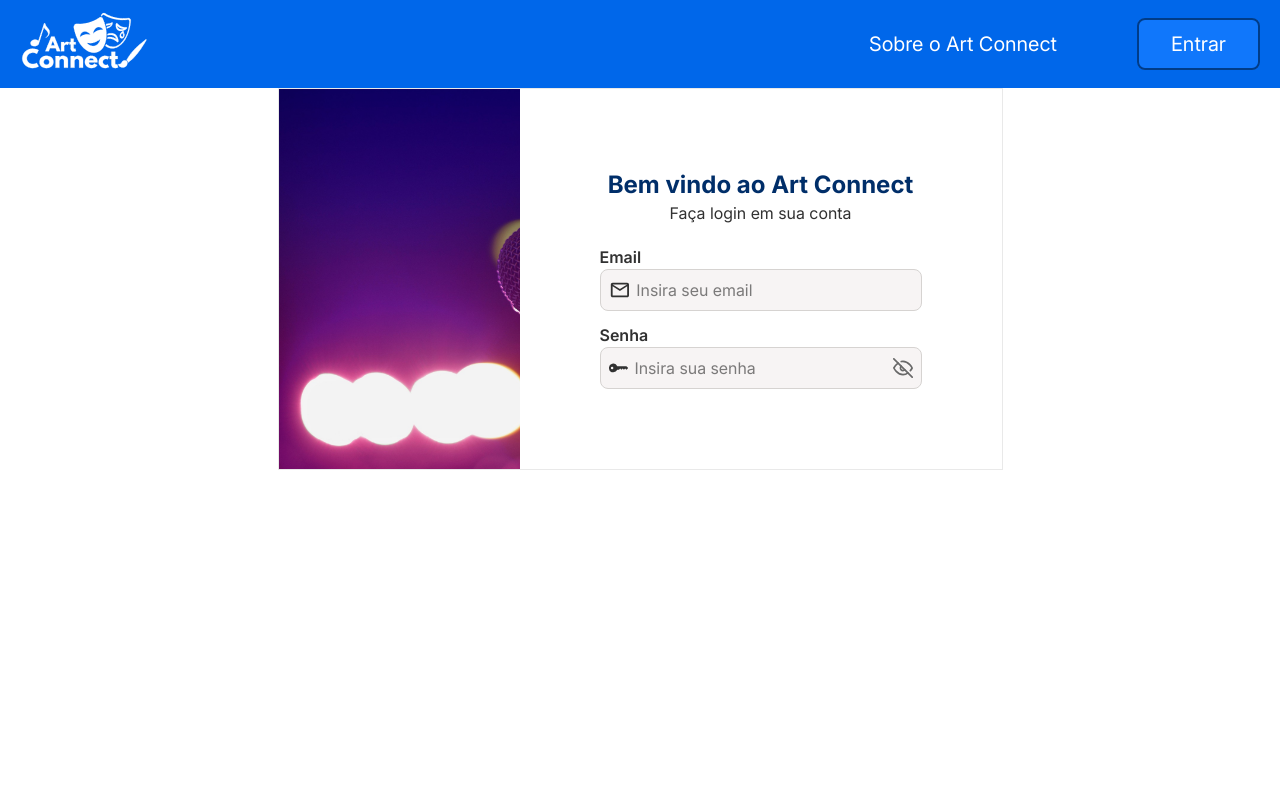
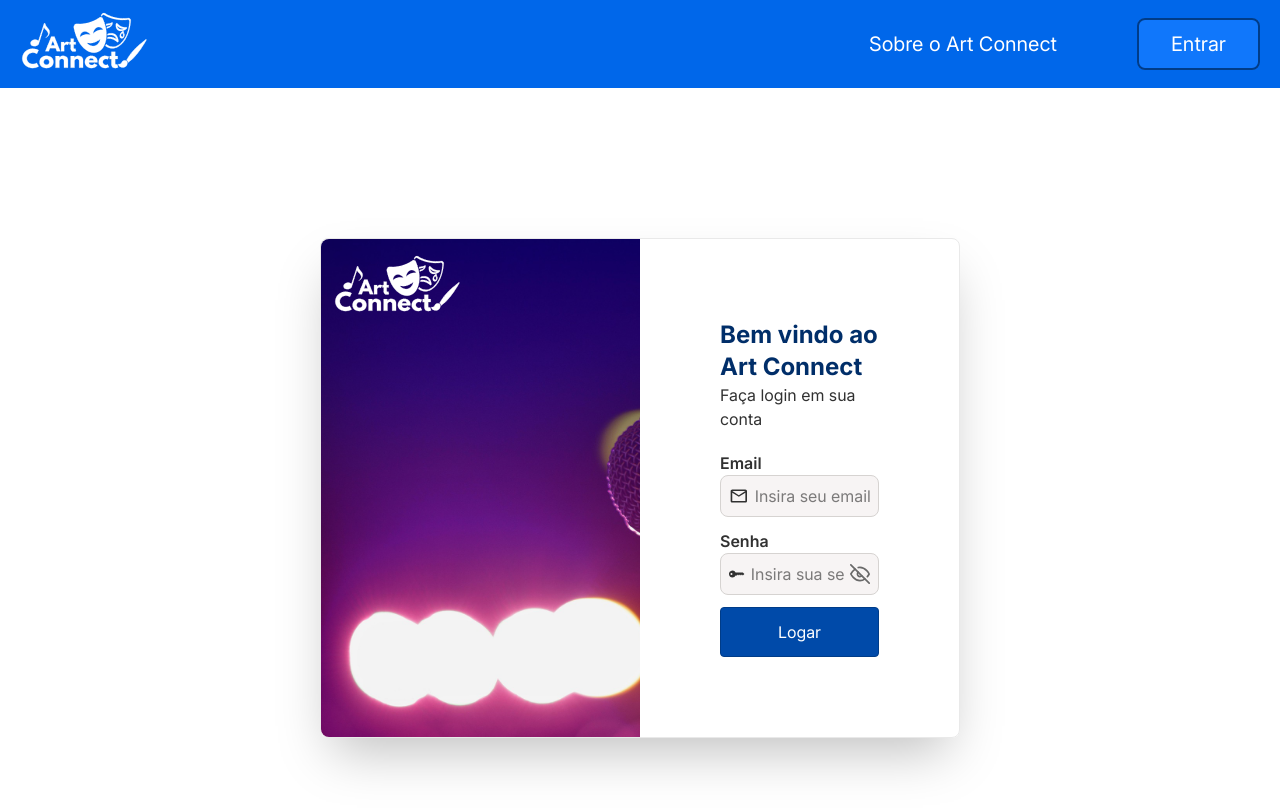
Before and after one commit to CorallusEtec/art-connect, a Next.js app: page /login in a window 1280 px wide. Shown: the top 812 px of the page. Built offline with nearby package versions, Linux system fonts and the light colour scheme.

Commit message:
Inicio repaginação do login

```diff
--- a/src/app/(public)/login/layout.tsx
+++ b/src/app/(public)/layout.tsx
@@ -2,8 +2,8 @@ import Navbar from "@/components/Navbar"
 export default function LoginLayout({ children }) {
     return (
         <>
-        <Navbar />
-        {children}
+            <Navbar />
+            {children}
         </>
     )
 }
--- a/src/app/(public)/login/page.tsx
+++ b/src/app/(public)/login/page.tsx
@@ -2,9 +2,10 @@
 
 import { InputIcon } from "@/components/InputIcon";
 import {InputSenha} from "@/components/InputSenha";
+import { Logo } from "@/components/Logo";
+import { TextButton } from "@/components/TextButton";
 import { useRouter } from "next/navigation";
 import { useState } from "react";
-import { BsMailbox } from "react-icons/bs";
 import { MdOutlineMail } from "react-icons/md";
 
 export default function Login() {
@@ -14,16 +15,20 @@ export default function Login() {
 
 
   return (
-    <div className="flex justify-center items-center">
+
+    <div className="grid grid-cols-8 min-h-[calc(50rem)] items-center">
 
       {/* CONTAINER PRICIPAL */}
-      <div className="grid grid-cols-12 border border-cinza-100">
+      <div className="col-span-4 col-start-3 grid grid-cols-12 border rounded-lg shadow-2xl border-cinza-100">
         {/* BANNER */}
-        <div className="flex col-span-4 bg-cover" style={{backgroundImage: "url('assets/bg/mic.jpg')"}}>
+        <div className="flex col-span-6 p-3 bg-cover rounded-l-lg" style={{backgroundImage: "url('assets/bg/mic.jpg')"}}>
+          <div className="">
+            <Logo />
+          </div>
         </div>
 
         {/* LOGIN UI */}
-        <div className="flex col-span-8 p-20">
+        <div className="flex justify-center col-span-6 p-20 rounded-r-lg">
 
           <div className="flex flex-col gap-5">
             {/* HEADER */}
@@ -45,6 +50,10 @@ export default function Login() {
                 <label className="font-semibold text-cinza-600" htmlFor="email">Senha</label>
                 <InputSenha placeholder="Insira sua senha" required/>
               </div>
+              {/* LOGAR */}
+              <div className="flex justify-center">
+                <TextButton>Logar</TextButton>
+              </div>
             </div>
           </div>
         </div>
--- a/src/app/(public)/page.tsx
+++ b/src/app/(public)/page.tsx
@@ -9,7 +9,7 @@ import { BiSolidBriefcase } from "react-icons/bi";
 import { BsStar } from "react-icons/bs";
 import { FaCheckSquare } from "react-icons/fa";
 
-export default function Home() {
+export default function LandindPage() {
   const [option, setOption] = useState("busca");
 
   // Lista com os dados a serem consumidos na parte de funcionalidades do App
@@ -39,7 +39,6 @@ export default function Home() {
   }
   return (
     <>
-      <Navbar />
       {/* BANNER */}
       <section id="banner">
         <div className="min-h-60 inset-shadow-md bg-contain flex items-center justify-center"
--- a/src/components/InputIcon.tsx
+++ b/src/components/InputIcon.tsx
@@ -7,7 +7,8 @@ export type InputIconProps = InputHTMLAttributes<HTMLInputElement> & {
 
 export function InputIcon({children=<></>, ...props}: InputIconProps) {
     return (
-        <div className="flex flex-row border rounded-lg border-stone-300 gap-1.5 p-2 bg-cinza-50">
+        <div className="flex flex-row border rounded-lg
+        border-stone-300 gap-1.5 p-2 bg-cinza-50 has-focus:border-azul-400 transition-all">
             {children}
             <input
             className="w-full outline-none"
--- a/src/components/InputSenha.tsx
+++ b/src/components/InputSenha.tsx
@@ -16,7 +16,7 @@ export function InputSenha({setValue=undefined,
 ) {
     const [mostrarSenha, setMostrarSenha] = useState(false);
   return (
-    <div className="flex flex-row border rounded-lg border-stone-300 gap-1.5 p-2 bg-cinza-50">
+    <div className="flex flex-row border rounded-lg border-stone-300 gap-1.5 p-2 bg-cinza-50 has-focus:border-azul-400 transition-all">
       {children}
 
       <input
--- /dev/null
+++ b/src/components/Logo.tsx
@@ -0,0 +1,10 @@
+import { ImgHTMLAttributes } from "react";
+
+export type LogoProps = ImgHTMLAttributes<HTMLImageElement> & {
+    size?: "32" | "48" | "52"
+}
+
+export function Logo({size = "32", ...props}: LogoProps) {
+
+    return <img className={`invert aspect-video max-w-${size}`} src="/assets/icons/artConnect-logo.svg" alt="Art Connect logo" {...props} />
+}
--- a/src/components/Navbar.tsx
+++ b/src/components/Navbar.tsx
@@ -1,6 +1,7 @@
 'use client'
 
 import { useState } from "react"
+import { Logo } from "./Logo";
 
 export default function Navbar() {
 
@@ -9,8 +10,8 @@ export default function Navbar() {
 
     return (
         <>
-            <header className="flex justify-between bg-azul-400 p-2 px-5 text-white items-center">
-                <img className="max-w-32 invert" src="/assets/icons/artConnect-logo.svg" alt="Art Connect logo" />
+            <header className="flex justify-between bg-azul-400 p-2 px-5 text-white items-center sticky overflow-hidden top-0">
+                <Logo />
                 <div className="flex gap-20 items-center text-xl">
                     <a href="/">Sobre o Art Connect</a>
                     <div className="">
--- /dev/null
+++ b/src/components/TextButton.tsx
@@ -0,0 +1,15 @@
+import { ButtonHTMLAttributes, ReactNode } from "react";
+
+export type TextButtonProps = ButtonHTMLAttributes<HTMLButtonElement> & {
+
+}
+
+
+export function TextButton({...props}: TextButtonProps) {
+    return (
+        <button className="bg-azul-500 border
+        border-azul-600 text-white p-3 w-full
+        hover:bg-azul-400 hover:border-azul-500
+        rounded cursor-pointer transition-all">{props.children}</button>
+    )
+}
```
